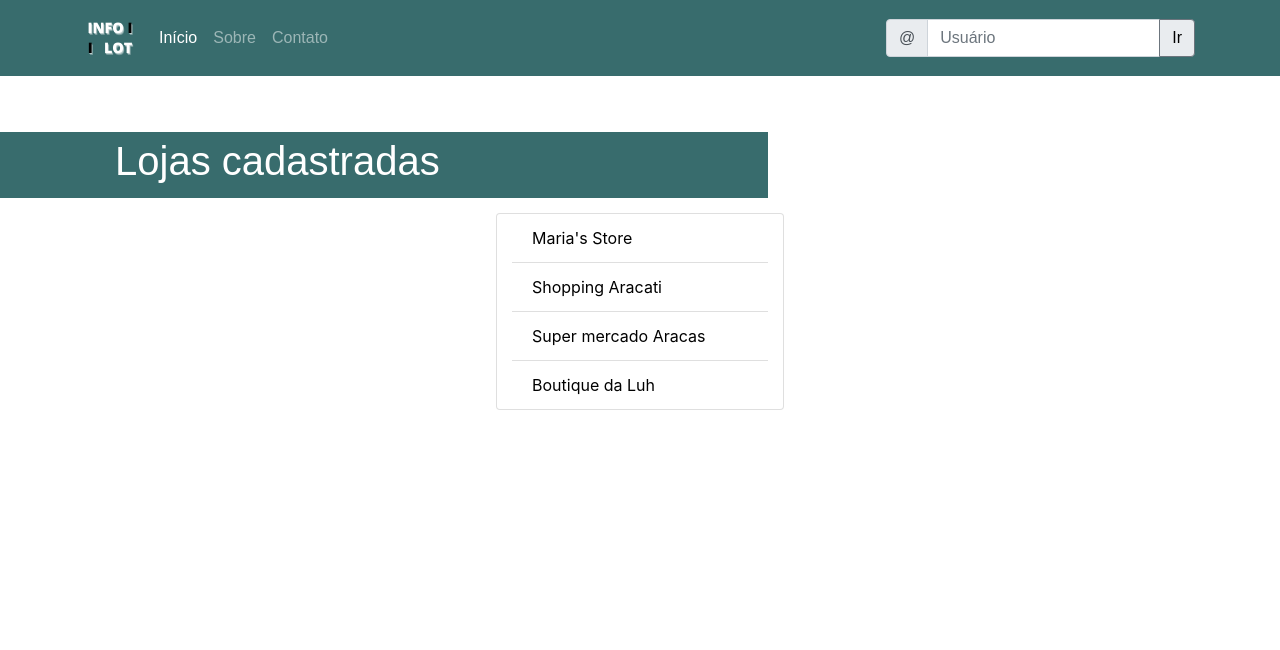
After one commit to Larabsg/Infolot, a Flask app: page /inicio in a window 1280 px wide. The commit adds this page. Shown: the top 650 px of the page. Run offline with Flask 2, Linux system fonts and the light colour scheme; some libraries are stand-ins or nearby versions.

Commit message:
Ajustes finais

```diff
--- a/rede_social/routes.py
+++ b/rede_social/routes.py
@@ -6,7 +6,7 @@ from rede_social.entidades import Usuario, Loja
 
 #http://larabsg18.pythonanywhere.com
 
-# Rotas para navegação
+# Rotas para navegação entre páginas
 @app.route('/')
 def homepage():
     usuario_logado = False
@@ -40,19 +40,19 @@ def feedpage():
 def redefinirpage():
     return render_template('redefinir.html')
 
-@app.route('/contador_manual')
+@app.route('/inicio')
 def contador_manual():
-    return render_template('contador_manual.html')
+    return render_template('inicio.html')
 
 # Rotas para enviar/receber informações dos inputs
 
-#Rota para o input de buscar usuário
+# Rota para o input de buscar usuário
 @app.route('/buscar')
 def buscar():
     busca = request.args['search']
     return f'busca:{busca}'
 
-#Rota para inputs de login
+# Rota para inputs de login
 @app.route('/info_login', methods=['POST'])
 def info_login():
     email_login = request.form['email_user']
@@ -62,13 +62,13 @@ def info_login():
 
     if alguem is not None:
         if bcrypt.check_password_hash(alguem.senha, senha_login):
-            return render_template('feed.html')
+            return render_template('inicio.html')
         else:
             return render_template('login.html', mensagemSenha = 'Senha inválida')
     else:
         return render_template('login.html', mensagemUserInex = 'Usuário inexistente')
 
-#Rota para inputs de cadastro
+# Rota para inputs de cadastro de usuário
 @app.route('/cadastrar', methods=['POST'])
 def cadastrar():
     nome_cad = request.form['nome_user']
@@ -87,7 +87,7 @@ def cadastrar():
         novo = Usuario()
         novo.nome = nome_cad
         novo.email = email_cad
-        # Criptografa senha
+        # Criptografa senha do usuário
         senha_hash = bcrypt.generate_password_hash(senha_cad)#.decode('utf-8')
 
         novo.senha = senha_hash
@@ -107,12 +107,10 @@ def cadastrar_loja():
     latitude = request.form['latitude']
     longitude = request.form['longitude']
     area = request.form['areaLoja']
-    #alerta = 'Cadastro realizado com sucesso!'
 
     loja = Loja.query.filter_by(cnpj = cnpj_cad_loja).first()
 
     if loja is not None:
-        #session['mensagem'] = 'Usuário já cadastrado'
         return redirect('/cadastro_loja')
 
     else:
@@ -141,8 +139,10 @@ def feed_loja(id):
     qualLoja = Loja.query.get(id)
     return render_template('feed.html',
                             nome = qualLoja.nomeLoja,
-                            limite = qualLoja.limite
-                            ) #faltando ocupacao, tirei p testar
+                            limite = qualLoja.limite,
+                            id = id,
+                            ContaUm = qualLoja.ocupacaoDaLoja
+                            )
 
 # Remove alguém do banco
 @app.route('/remove/<int:id>')
@@ -162,29 +162,22 @@ def removeLoja(id):
 
 # Rota para funcionalidade geolocalização
 
-#dicionario de teste para nao apresentar o erro ao procurar por 'lojas'
-#lojas = {'Maria': {'lat': -4.5921858, 'lon': -37.735278, 'area': 1000.0, 'ocupacao': 0}}
-
 @app.route('/checking', methods=['POST'])
 def checking():
 
-    #check = request.form['check']
+    # Recebe localização do usuário
     recebeLongitude = request.form['lon']
     recebeLatitude = request.form['lat']
     latitude_calculada = float(recebeLatitude)*math.pi/180
     longitude_calculada = float(recebeLongitude)*math.pi/180
     nomeLoja = request.form['loja']
 
-    # LatitudeDoBanco = Loja.query.filter_by(latitude = recebeLatitude).first()
-    # LongitudeDoBanco = Loja.query.filter_by(longitude = recebeLongitude).first()
-    #AreaDaLoja = Loja.query.get(area)
+    # Recebe dados de localização da loja
     loja = Loja.query.filter_by(nomeLoja = nomeLoja).first()
     LatitudeDoBanco = float(loja.latitude)
     LongitudeDoBanco = float(loja.longitude)
-    #return loja.nomeLoja
 
-    # l_cad = lojas[loja]
-
+    # Cálculo para geolocalização
     l_lat = float(LatitudeDoBanco)*math.pi/180
     l_lon = float(LongitudeDoBanco)*math.pi/180
     l_a = float(loja.area)
@@ -198,15 +191,18 @@ def checking():
 
     distancia = arco*6378*1000
 
-# Confere se a pessoa que fez checking está dentro ou fora da loja
+    # Confere se a pessoa que fez checking está dentro ou fora da loja
     ContaUm = loja.ocupacaoDaLoja
     if distancia <= raio:
         ContaUm = ContaUm + 1
+        loja.ocupacaoDaLoja = ContaUm
+        db.session.add(loja)
+        db.session.commit()
 
-        ''' Redirecionando errado quando clica no botao '''
+        id = request.form['id']
+        return redirect(f'/feed/{id}')
 
-        return render_template('feed.html', ContaUm = ContaUm)
     else:
         alert = 'Você não está nesta loja, tente fazer a contagem manual!'
-        return render_template('feed.html', alerta = alert)
-    #return f'Você está na loja {loja.nomeLoja}'
+        id = request.form['id']
+        return redirect(f'/feed/{id}')
--- a/rede_social/templates/feed.html
+++ b/rede_social/templates/feed.html
@@ -3,7 +3,7 @@
 {% block style %}
         img.banner {
             width: 100%;
-            height: 75%;
+            height: 400px;
             background-size: cover;
         }
         h1 {
@@ -40,7 +40,7 @@
 {% block conteudo %}
 
     <div>
-        <img src="../static/img/store-984393_1920.jpg" class="banner" alt="" /><br>
+        <img src="../static/img/mundo-mask.png" class="banner" alt="" /><br>
     </div>
     <div>
         <h1 class="p-2 bd-highlight"> {{nome}} </h1>
@@ -71,6 +71,7 @@
             <input type="hidden" name="loja" id="loja1" value="{{nome}}">
             <input type="hidden" value="" name="lat" id="lat">
             <input type="hidden" value="" name="lon" id="lon">
+            <input type="hidden" value="{{id}}" name="id">
             <input type="submit" value="Diga que você está aqui" name="check" class="btn btn-primary">
         </form>
         <p id="demo"></p>
@@ -109,6 +110,7 @@
             atualizaSituacao();
         }
         function diminui(){
+            // let x = {{ContaUm}};
     	    barra_tamanho -= 10;
             atualizaBarra();
             atualizaSituacao();
--- /dev/null
+++ b/rede_social/templates/inicio.html
@@ -0,0 +1,27 @@
+{% extends "layout.html" %}
+{% block titulo %}Infolot{% endblock %}
+{% block style %}
+    a {
+        color: black;
+    }
+    a.str:hover {
+        color: #386C6D;
+    }
+{% endblock %}
+
+{% block conteudo%}
+<div class="title_page">
+    <div class="container">
+        <h1>Lojas cadastradas</h1>
+    </div>
+</div>
+
+<div class="card container" style="width: 18rem;">
+    <ul class="list-group list-group-flush">
+      <li class="list-group-item"><a href="/feed/1" class="str text-decoration-none">Maria's Store</a></li>
+      <li class="list-group-item"><a href="/feed/2" class="str text-decoration-none">Shopping Aracati</a></li>
+      <li class="list-group-item"><a href="/feed/3" class="str text-decoration-none">Super mercado Aracas</a></li>
+      <li class="list-group-item"><a href="/feed/4" class="str text-decoration-none">Boutique da Luh</a></li>
+    </ul>
+  </div>
+{% endblock %}
--- a/rede_social/templates/register_store.html
+++ b/rede_social/templates/register_store.html
@@ -19,7 +19,7 @@
 
     <form action="/cadastrar/loja" method="POST">
         <div class="form-group">
-          <label for="exampleInputEmail1">Nome da loja</label>
+          <br><label for="exampleInputEmail1">Nome da loja</label>
           <input type="text" name="nome_loja" class="form-control" id="exampleInputName1">
         </div>
 
```
Also changed, not shown: instance/rede_social.db, rede_social/static/img/mundo-mask.png (added).
